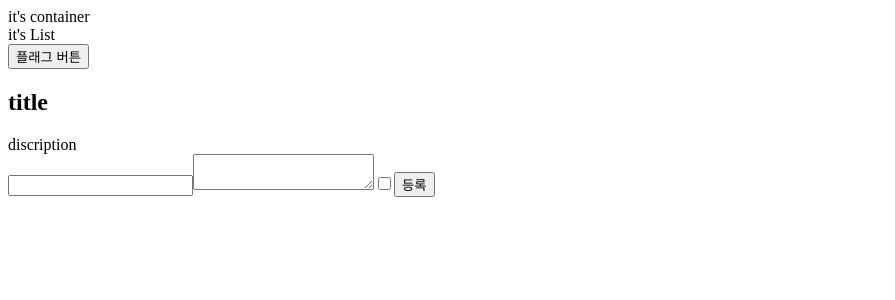
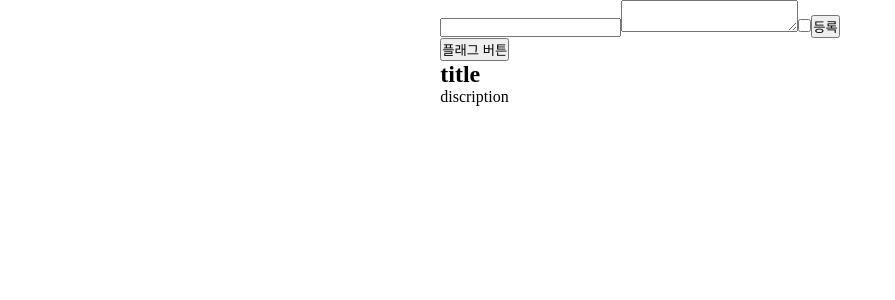
Before and after one commit to Reone1/TodoListts, a React app: page / in a window 1280 px wide. Shown: the top 300 px of the page, without its empty margins (0-895 px from the left). Built offline with nearby package versions, Linux system fonts and the light colour scheme.

Commit message:
update:component

```diff
--- a/index.html
+++ b/index.html
@@ -3,7 +3,8 @@
 
 <head>
     <meta charset="UTF-8" />
-    <title>Hello React TS!</title>
+    <link rel="stylesheet" href="./style.css">
+    <title>Todos</title>
 </head>
 
 <body>
--- a/package.json
+++ b/package.json
@@ -16,10 +16,12 @@
     "@types/react-dom": "^17.0.1",
     "react": "^17.0.1",
     "react-dom": "^17.0.1",
+    "styled-components": "^5.2.1",
     "webpack-cli": "^3.3.11",
     "webpack-dev-server": "^3.11.2"
   },
   "devDependencies": {
+    "@types/styled-components": "^5.1.7",
     "ts-loader": "^8.0.17",
     "typescript": "^4.1.5",
     "webpack": "^5.23.0"
--- a/src/components/ListComponent/List.tsx
+++ b/src/components/ListComponent/List.tsx
@@ -1,18 +1,11 @@
 import * as React from 'react';
+import Item from '../ItemComponent/Item'
 
-interface ListProps {
-    title: string;
-    description: string;
-    order: any;
-}
 
-const List: React.FC<ListProps> = ({title, description}:ListProps) => {
-    let submit:any = () => {
-
-    }
+const List: React.FC = () => {
     return(
-        <div onClick={submit}>
-            it's List
+        <div>
+            <Item title="title" description="discription" flag={false}/>
         </div>
     )
 }
--- a/src/components/WriteComponent/Write.tsx
+++ b/src/components/WriteComponent/Write.tsx
@@ -1,8 +1,8 @@
 import * as React from 'react';
 
 
-type MyFormProps = {
-  onSubmit: (form: { title: string; description: string }) => void;
+type FormProps = {
+  onSubmit: (form: { title: string; description: string; flag:boolean }) => void;
 };
 interface WriteProps {
     title : string;
@@ -10,20 +10,23 @@ interface WriteProps {
     flag:boolean;
 }
 
-
-const Write:React.FC<MyFormProps> = ({ onSubmit }:MyFormProps) => {
-    const [form, setItem] = React.useState<WriteProps>({title:'',description:'',flag:false})
+const Write:React.FC<FormProps> = ({ onSubmit }:FormProps) => {
+    const [form, setForm] = React.useState<WriteProps>({
+        title: '',
+        description: '',
+        flag: false
+    })
 
     const onChange =(event:React.ChangeEvent<HTMLInputElement|HTMLTextAreaElement>) => {
         const {name, value} = event.target
-        setItem({
+        setForm({
             ...form,
             [name]:value
         })
     }
     const onChangeCheckBox =(event:React.ChangeEvent<HTMLInputElement>) => {
         const {name, checked} = event.target
-        setItem({
+        setForm({
             ...form,
             [name]:checked
         })
@@ -31,8 +34,12 @@ const Write:React.FC<MyFormProps> = ({ onSubmit }:MyFormProps) => {
 
     const submit = (e:React.FormEvent<HTMLFormElement>) => {
         e.preventDefault();
-        console.log(e.target)
         onSubmit(form)
+        setForm({
+            title:'',
+            description:'',
+            flag:false,
+        })
     }
 
     return (
--- a/src/containers/MainContainer.tsx
+++ b/src/containers/MainContainer.tsx
@@ -1,18 +1,23 @@
 import * as React from 'react';
 import List from '../components/ListComponent/List'
-import Item from '../components/ItemComponent/Item'
 import Write from '../components/WriteComponent/Write'
+
+import styled from 'styled-components';
+
+const Container = styled.div`
+  margin: 0 auto;
+  height:60%;
+  display:inline-block;
+`
 const MainContainer: React.FC = () => {
   const onSubmit = (form:{title:string,description:string}) => {
     console.log(form)
   }
   return (
-    <div className="hello">
-        it's container
-        <List title="title" description="discription" order="bikg"/>
-        <Item title="title" description="discription" flag={false}/>
+    <Container className="container">
         <Write onSubmit={onSubmit}/>
-    </div>
+        <List/>
+    </Container>
   );
 }
 export default MainContainer;
--- /dev/null
+++ b/style.css
@@ -0,0 +1,14 @@
+* {
+    margin: 0;
+    padding: 0;
+    box-sizing: border-box;
+}
+
+body, html, #app{
+    height:100%;
+    width:100%;
+}
+
+#app {
+    display:flex;
+}
```
Also changed, not shown: src/components/ListComponent/style.css (deleted).
